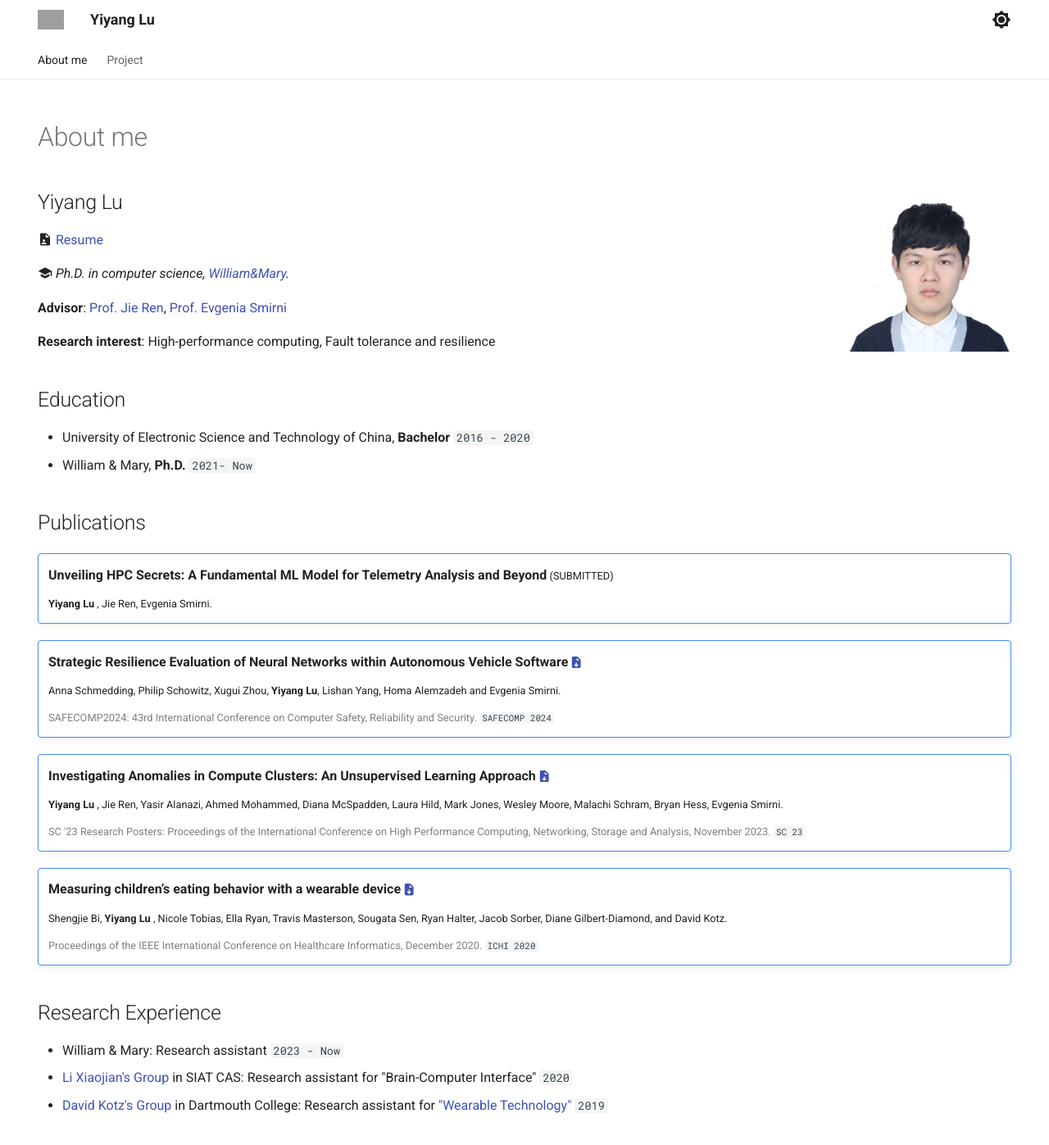
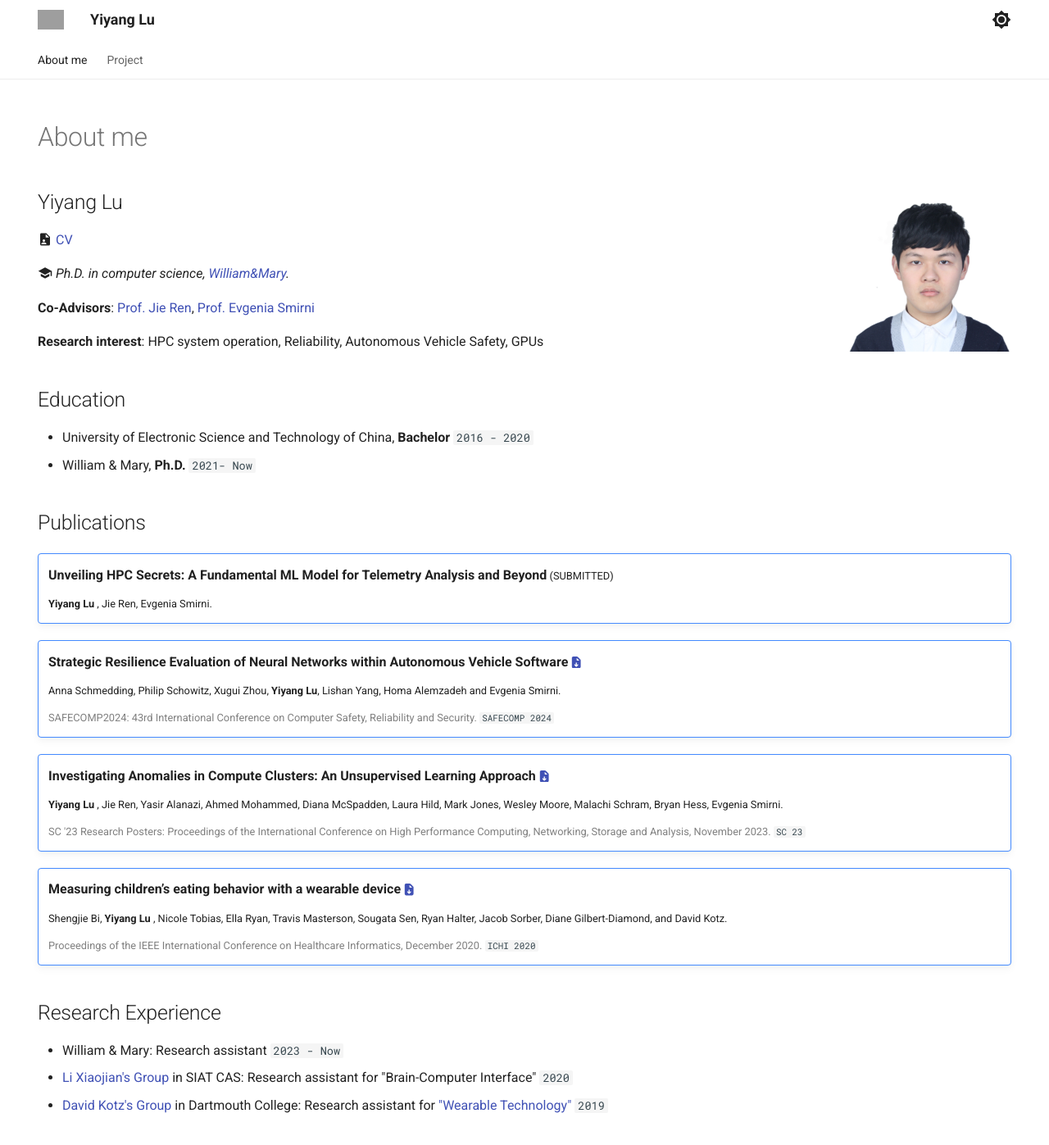
Before and after one commit to YiyangLu/yiyanglu.github.io, an MkDocs documentation site: the page built from docs/index.md, in a window 1280 px wide and 1400 px high. Shown: the top 1397 px of the window at 82% size. Built offline with MkDocs 1.6.1 and Material for MkDocs 9.7.7, drawn with Linux system fonts in a browser that asks for light colours; some of the changed text lies outside the part shown; grey boxes are pictures that could not be loaded.

```diff
--- a/docs/index.md
+++ b/docs/index.md
@@ -13,13 +13,13 @@
 ## Yiyang Lu
 <!-- ![portrait](assets/me.jpg){width="200px",align=left }  -->
 <!-- <img width="15%" style="float: right;"  src="assets/me.jpg"/> -->
-:material-file-account: [Resume](assets/paper/My_resume.pdf)
+:material-file-account: [CV](assets/paper/cv.pdf)
 
 *:material-school: Ph.D. in computer science, [William&Mary](https://www.wm.edu/as/computerscience/).*
 
-**Advisor**: [Prof. Jie Ren](https://jren73.github.io/), [Prof. Evgenia Smirni](https://www.cs.wm.edu/~esmirni/)
+**Co-Advisors**: [Prof. Jie Ren](https://jren73.github.io/), [Prof. Evgenia Smirni](https://www.cs.wm.edu/~esmirni/)
 
-**Research interest**: High-performance computing, Fault tolerance and resilience
+**Research interest**: HPC system operation, Reliability, Autonomous Vehicle Safety, GPUs
 
 <!-- [:material-email: Email](mailto:ylu21@wm.edu "ylu21 AT wm.edu"){ .md-button } [:simple-googlescholar: Google Scholar](https://scholar.google.com/citations?hl=en&user=tmrnmuUAAAAJ){ .md-button }   -->
 <!-- [:material-more: Resume](https://scholar.google.com/citations?hl=en&user=tmrnmuUAAAAJ){ .md-button } -->
```
Also changed, not shown: other parts of docs/index.md (+1 -1 lines), 2 other files.
